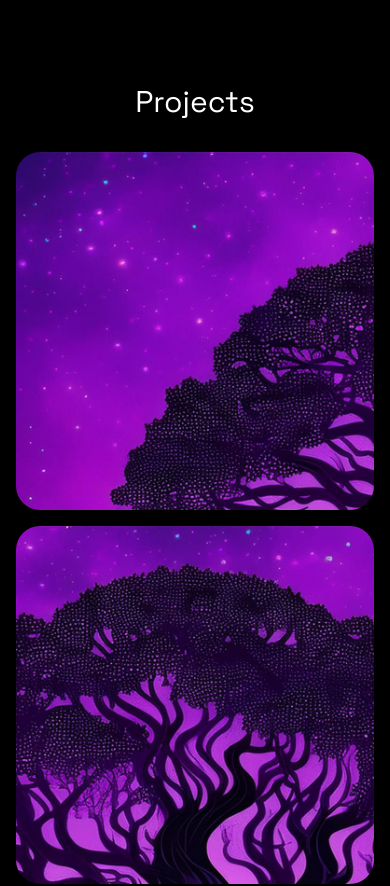
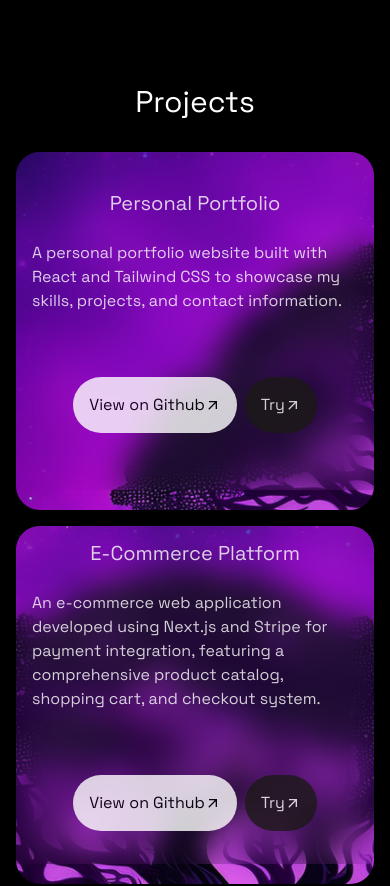
Before and after one commit to AE-Hertz/myPortfolio, a React (Vite) app: page / in a window 390 px wide. Shown: the part 920-1806 px from the top of the page. Built offline with nearby package versions, Linux system fonts and the light colour scheme.

Commit message:
added gtag and project view

```diff
--- a/index.html
+++ b/index.html
@@ -5,6 +5,22 @@
         <link rel="icon" type="image/svg+xml" href="/tree.svg" />
         <meta name="viewport" content="width=device-width, initial-scale=1.0" />
         <title>My Portfolio</title>
+
+        <!-- Google tag (gtag.js) -->
+        <script
+            async
+            src="https://www.googletagmanager.com/gtag/js?id=G-GS6FHV4GZS"
+        ></script>
+        <script>
+            window.dataLayer = window.dataLayer || [];
+            function gtag() {
+                dataLayer.push(arguments);
+            }
+            gtag("js", new Date());
+
+            gtag("config", "G-GS6FHV4GZS");
+        </script>
+
         <style>
             #initial-loader {
                 position: fixed;
--- a/src/components/Projects.jsx
+++ b/src/components/Projects.jsx
@@ -4,6 +4,58 @@
 import { motion } from "framer-motion";
 
 function Projects() {
+    let boxVarient = {};
+    let textVariant = {};
+
+    const isMobile = window.innerWidth <= 1020;
+    console.log(isMobile);
+
+    if (isMobile) {
+        boxVarient = {
+            hover: {
+                scale: 1.1,
+            },
+            initial: {
+                opacity: 1,
+                y: -20,
+            },
+            inView: {
+                opacity: 1,
+                y: 0,
+            },
+        };
+
+        textVariant = {
+            initial: {
+                opacity: 0,
+                y: 20,
+                scale: 0.8,
+            },
+            inView: {
+                opacity: 0.8,
+                y: 0,
+                scale: 1,
+                transition: {
+                    duration: 0.8,
+                    ease: "easeOut",
+                },
+            },
+        };
+    } else {
+        boxVarient = {
+            hover: {
+                scale: 1.1,
+            },
+            initial: {
+                opacity: 0,
+                y: -20,
+            },
+            inView: {
+                opacity: 1,
+                y: 0,
+            },
+        };
+    }
 
     return (
         <>
@@ -19,31 +71,54 @@
                 <div className="grid grid-cols-1 gap-4 md:grid-cols-2 lg:grid-cols-3">
                     {PROJECTS.map((project) => (
                         <motion.div
-                            initial={{ opacity: 0, scale: 0.9 }}
-                            whileInView={{ opacity: 1, scale: 1 }}
+                            variants={boxVarient}
+                            initial="initial"
+                            whileInView="inView"
                             transition={{ duration: 0.5 }}
-                            whileHover={{ scale: 1.05 }}
+                            whileHover="hover"
                             key={project.id}
                             className="group relative overflow-hidden rounded-3xl"
                         >
                             <motion.img
-                                whileHover={{ scale: 1.1 }}
+                                variants={boxVarient}
+                                whileHover="hover"
                                 src={project.image}
                                 alt={project.name}
                                 className="h-full w-full object-cover transition-transform duration-500 group-hover:scale-110"
                             ></motion.img>
                             <motion.div
-                                initial={{ opacity: 0 }}
-                                whileHover={{ opacity: 1 }}
+                                variants={boxVarient}
+                                initial="initial"
+                                whileHover="hover"
                                 transition={{ duration: 0.5 }}
-                                className="absolute inset-0 flex flex-col items-center  justify-center text-white opacity-0 backdrop-blur-lg transition-opacity duration-500 group-hover:opacity-100"
+                                className="absolute inset-0 flex flex-col items-center justify-center text-white opacity-0 backdrop-blur-lg transition-opacity duration-500 group-hover:opacity-100"
                             >
-                                <h3 className="mb-2 text-xl">{project.name}</h3>
-                                <p className="mb-12 p-4">
+                                <motion.h3
+                                    variants={textVariant}
+                                    initial="initial"
+                                    whileInView="inView"
+                                    transition={{ duration: 0.6 }}
+                                    className="mb-2 text-xl"
+                                >
+                                    {project.name}
+                                </motion.h3>
+                                <motion.p
+                                    variants={textVariant}
+                                    initial="initial"
+                                    whileInView="inView"
+                                    transition={{ duration: 0.7 }}
+                                    className="mb-12 p-4"
+                                >
                                     {project.description}
-                                </p>
+                                </motion.p>
 
-                                <div className="flex space-x-2">
+                                <motion.div
+                                    variants={textVariant}
+                                    initial="initial"
+                                    whileInView="inView"
+                                    transition={{ duration: 0.8 }}
+                                    className="flex space-x-2"
+                                >
                                     <a
                                         href={project.githubLink}
                                         target="_blank"
@@ -66,7 +141,7 @@
                                             <MdArrowOutward />
                                         </div>
                                     </a>
-                                </div>
+                                </motion.div>
                             </motion.div>
                         </motion.div>
                     ))}
```
